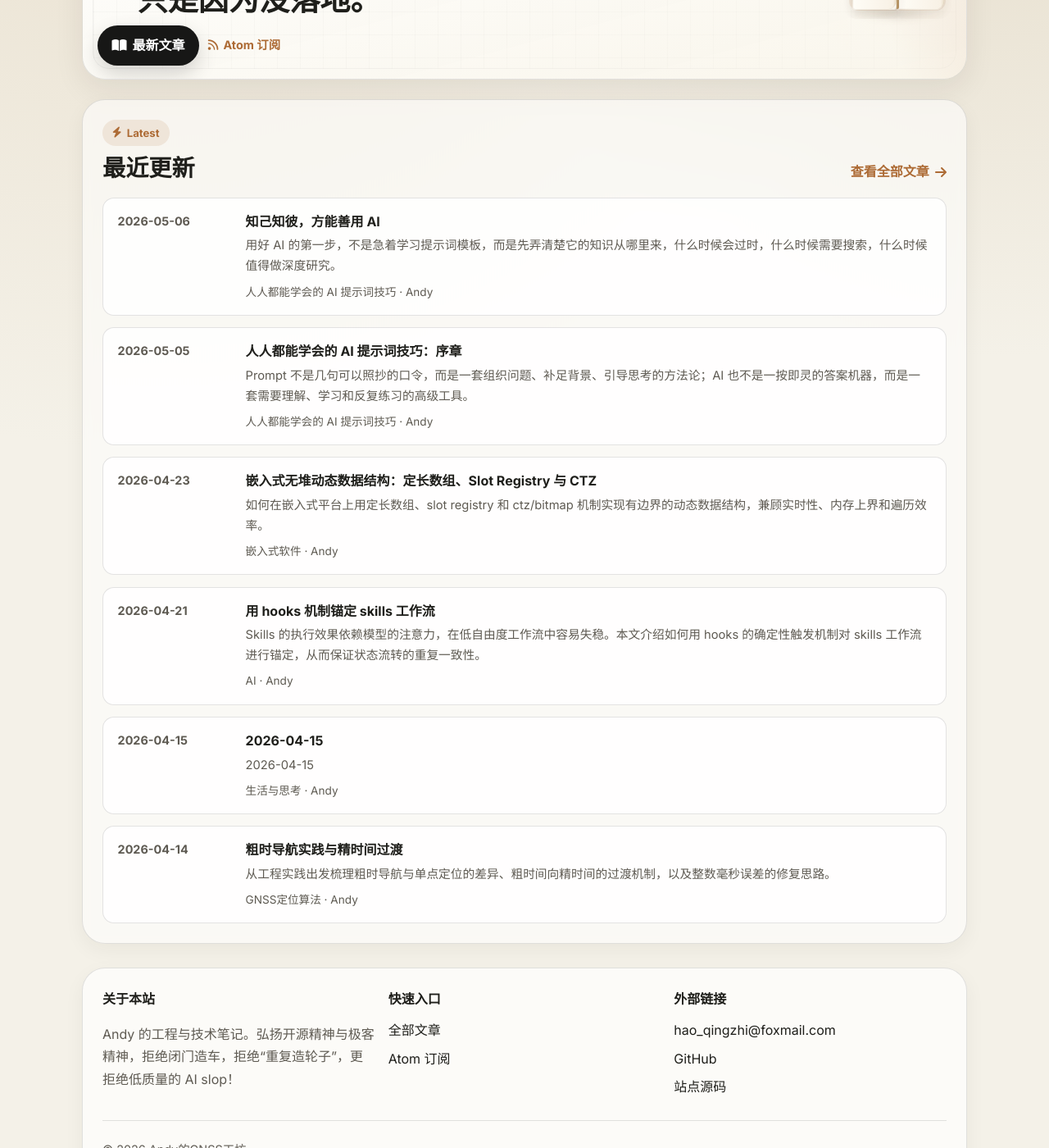
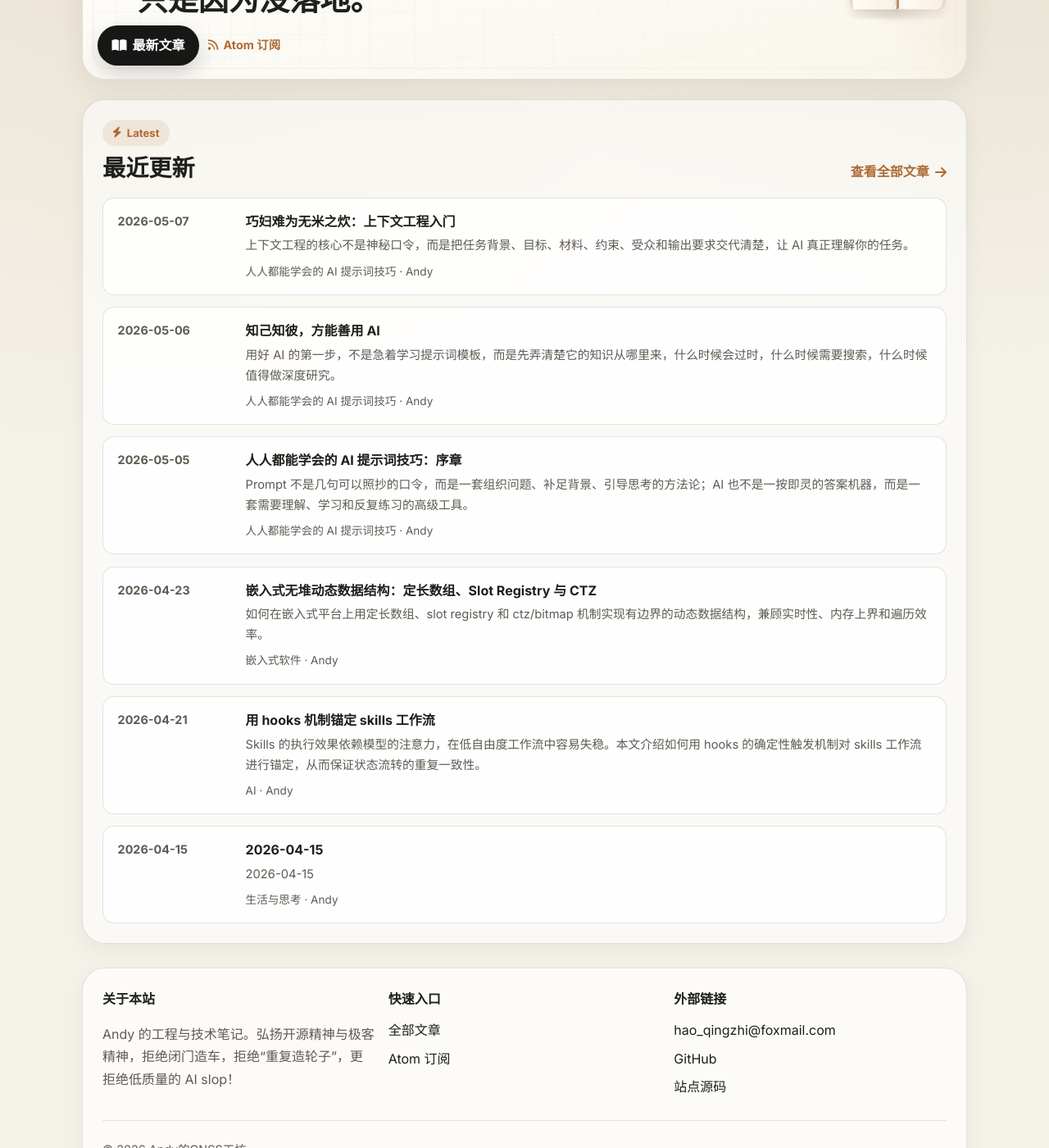
Before and after one commit to shenqislx/gnss-workshop.github.io, a Jekyll site: the page built from index.html, in a window 1280 px wide and 1400 px high, scrolled down 278 px. Shown: the whole window at 82% size. Built offline with Jekyll 4.4.1, drawn with Linux system fonts in a browser that asks for light colours; some of the changed lines change nothing that is shown.

Commit message:
new article.

````diff
--- a/_articles/draft/ai-prompt-column-02-context-engineering.md
+++ b/_articles/ai-prompt-column-02-context-engineering.md
@@ -1,3 +1,12 @@
+---
+title: "巧妇难为无米之炊：上下文工程入门"
+layout: article
+date: 2026-05-07
+category: "人人都能学会的 AI 提示词技巧"
+author: "Andy"
+summary: "上下文工程的核心不是神秘口令，而是把任务背景、目标、材料、约束、受众和输出要求交代清楚，让 AI 真正理解你的任务。"
+---
+
 # 巧妇难为无米之炊：上下文工程入门
 
 > 工欲善其事，必先利其器。
@@ -10,27 +19,31 @@
 
 ## 一、巧妇难为无米之炊：短提示为什么常常得到空话
 
-“巧妇难为无米之炊”，用来形容 AI 再合适不过。很多人第一次用 AI 写东西，喜欢直接说：“帮我写一份年终总结。”AI 很快就能写出一篇：开头感谢团队，中间罗列成长，结尾展望未来。看起来完整，读起来顺滑，但你仔细一看，会发现它和你这一年做过什么关系不大。
+很多人第一次用 AI 写东西，喜欢直接说：“帮我写一份年终总结。”AI 很快就能写出一篇：开头感谢团队，中间罗列成长，结尾展望未来。看起来完整，读起来顺滑，但你仔细一看，会发现它和你这一年做过什么关系不大。
 
-原因很简单：它不知道你的岗位，不知道你做过哪些项目，不知道哪些成果最重要，不知道这份总结是给直属领导、绩效委员会，还是未来面试官看。信息缺失时，AI 会用最常见的表达方式补空。于是，模板就来了。
+原因很简单：巧妇难为无米之炊。它不知道你的岗位，不知道你做过哪些项目，不知道哪些成果最重要，不知道这份总结是给直属领导还是未来面试官看。信息缺失时，AI 只会用最常见的表达方式去生成。
 
-同样的问题也会出现在求职信、健身计划、学习规划和商业方案里。你说“帮我写求职信”，AI 不知道岗位 JD、你的经历、公司业务和你想突出的能力；你说“帮我制定健身计划”，它不知道你的年龄、伤病、器材、可用时间和真实目标。不是 AI 不会写，而是你没有把它写好所需的材料交给它。
+同样的问题也会出现在求职信、学习规划和商业方案里。你说“帮我写求职信”，AI 不知道岗位 JD、你的经历、公司业务和你想突出的能力。不是 AI 不会写，而是你没有把它写好所需的材料交给它。
 
 所以，提示词质量的核心不在于词句是否漂亮，而在于信息是否充分。**输出质量的上限，往往由输入质量决定**。当你只给一句短提示，AI 只能交出一份“像样”的结果；当你给出具体背景、真实材料和明确要求，它才有机会交出一份“像你”的结果。
 
 ## 二、凡事预则立：上下文到底是什么
 
-《礼记》说：“凡事预则立，不预则废。”与 AI 协作也是如此。所谓上下文，就是 AI 在生成回答时可以使用的全部信息。
+《礼记》：“凡事预则立，不预则废。”与 AI 协作也是如此。所谓上下文，就是 AI 在生成回答时可以使用的全部信息。
 
-它不只是你当前输入的那一句话，还包括你上传的文件、图片、表格、音频转写，也包括当前对话里前面说过的话。有些工具还可以读取指定文件夹、网页、代码仓库或系统环境，这些也会成为上下文的一部分。简单说，凡是 AI 能拿来理解任务的信息，都属于上下文。
+它不只是你当前输入的那一句话，还包括你上传的文件、图片、表格、音频，也包括当前对话里前面说过的话。有些工具还可以读取指定文件夹、网页、代码仓库或系统环境，这些也会成为上下文的一部分。简单说，凡是 AI 能拿来理解任务的信息，都属于上下文。
 
-这也是 AI 和传统搜索框很不一样的地方。搜索框通常只处理几个关键词，而 AI 可以把一段对话、几份文件、几张截图和一组约束放在一起理解。人的工作记忆很有限，购物清单一多就容易漏；AI 的上下文窗口却能容纳很长的材料，这让它适合做跨文件整理和综合分析。比如你想在物理和动物学两个专业之间做选择，单问“学物理还是动物学更好”，答案一定泛泛而谈；但如果你补充自己的课程成绩、兴趣测评、未来职业偏好、家庭预算和所在学校课程安排，AI 才能给出更贴近你的分析。
+这也是 AI 和传统搜索框很不一样的地方。搜索框通常只处理几个关键词，而 AI 可以把一段对话、几份文件、几张截图和一组约束放在一起理解。
 
-不过，上下文不是越多越好。真正有用的是**足够且相关的信息**。把所有材料一股脑塞进去，可能让 AI 迷失重点；只给一句口号，又会让它无从下手。好的上下文，像给顾问准备材料：既不能藏着关键信息，也不能用无关细节淹没问题。
+人的工作记忆很有限，购物清单一多就容易漏；AI 的上下文窗口却能容纳很长的材料，这让它适合做跨文件整理和综合分析。比如你想在物理和动物学两个专业之间做选择，单问“学物理还是动物学更好”，答案一定泛泛而谈；但如果你补充自己的课程成绩、兴趣测评、未来职业偏好、家庭预算和所在学校课程安排，AI 才能给出更贴近你的分析。
+
+不过，上下文不是越多越好。真正有用的是**足够且相关的信息**。把所有材料一股脑塞进去，可能让 AI 迷失重点；只给一句口号，又会让它无从下手。
+
+好的上下文，像给顾问准备材料：既不能藏着关键信息，也不能用无关细节淹没问题。
 
 ## 三、博学之，审问之：好上下文的三个标准
 
-《中庸》讲“博学之，审问之，慎思之，明辨之，笃行之”。给 AI 准备上下文，也需要这几层功夫。这里先抓最实用的三个标准：相关、具体、可验证。
+《中庸》：“博学之，审问之，慎思之，明辨之，笃行之”。给 AI 准备上下文，也需要这几层功夫。这里先抓最实用的三个标准：**相关、具体、可验证**。
 
 第一，相关。只提供和任务直接有关的信息。无关材料会污染答案。比如你前面一直在和 AI 讨论自己的健身计划，包括体重、训练习惯和伤病情况，接着突然说“帮我妈妈也做一个计划”，AI 可能会把你的信息误带进去。这个时候，最好明确说明对象变了，或者直接开新对话。
 
@@ -40,9 +53,9 @@
 请把这段求职信改得更适合投递数据分析岗位，语气专业但不要夸张，突出我做过的销售数据看板项目。
 ```
 
-第三，可验证。尽量提供事实、数据、原文、合同、表格，而不是只提供感受。你让 AI 分析租房合同，上传合同原文一定比口头描述更可靠；你让它做家庭预算，提供真实账单分类一定比说“我感觉最近花钱有点多”更有用。
+第三，可验证。尽量提供事实、数据、原文，而不是只提供感受。你让 AI 分析租房合同，上传合同原文一定比口头描述更可靠；你让它做家庭预算，提供真实账单分类一定比说“我感觉最近花钱有点多”更有用。
 
-这三个标准可以合成一句话：**给 AI 的不是情绪化愿望，而是可使用的任务材料**。材料越清楚，AI 越能把能力用在解决问题上，而不是用在猜测你的真实需求上。
+这三个标准可以合成一句话：**给 AI 的不是情绪化愿望，而是可使用的材料**。材料越清楚，AI 越能把能力用在解决问题上，而不是用在猜测你的真实需求上。
 
 ## 四、满招损，谦受益：上下文也会污染答案
 
@@ -58,7 +71,7 @@
 
 ## 五、君子慎其所与：从手动喂资料到 Agent 自动找资料
 
-过去使用 AI，多数时候是用户手动喂资料：复制一段文字，上传一个文件，说明几条背景。现在，越来越多桌面 AI 和 Agent 工具可以主动读取文件夹、浏览项目资料、整理目录、生成计划，甚至执行写入、移动、重命名文件等操作。
+过去使用 AI，多数时候是用户手动喂资料：复制一段文字，上传一个文件，说明几条背景。现在，越来越多桌面 AI 和 Agent 工具可以主动读取文件夹、浏览项目资料、整理目录、生成计划，甚至执行写入、移动、重命名等文件操作。
 
 这是一种很重要的变化。传统聊天模式里，上下文主要由你选择；Agent 模式里，AI 可以按任务需要自己去找资料。比如你说“帮我整理这个研究资料文件夹”，它可能先查看文件类型，再按主题、时间或项目阶段提出分类方案。你说“帮我安排本周拍摄计划”，它可能读取拍摄说明、成员日程、场地信息，再整理出执行表。
 
@@ -74,7 +87,7 @@
 
 ## 六、言之有物：一个通用提示模板
 
-讲到这里，可以把上下文工程收束成一个通用模板。它不是什么万能咒语，而是一张检查清单，帮助你在提问前把事情交代明白。
+讲到这里，可以把上下文工程简化成一个通用模板。当然，它不是什么万能咒语，而是一张检查清单，帮助你在提问前把事情交代明白。
 
 ```text
 背景：我正在……
````
